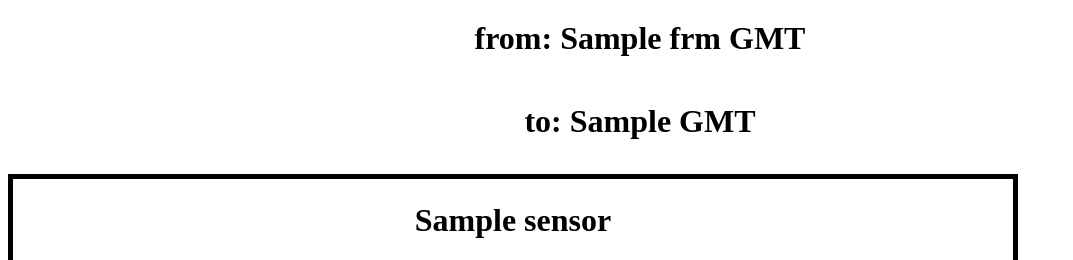
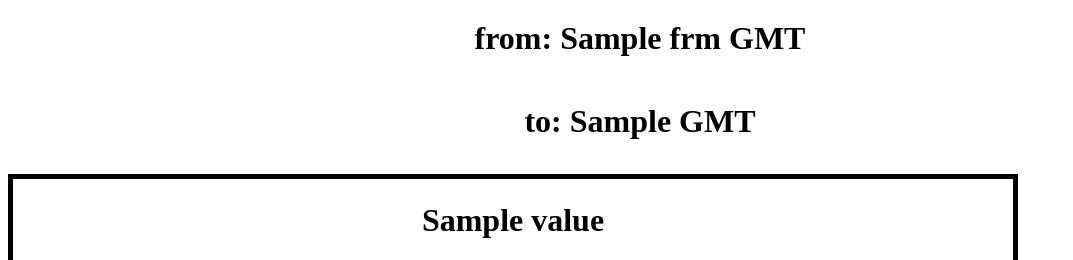
Before and after one commit to pellina01/project-study, a Flask app: template report-generator/templates/report.html in a window 1280 px wide. Shown: the part 139-399 px from the top of the page, without its empty margins (0-1073 px from the left). Run offline with Flask 2, Linux system fonts and the light colour scheme; the template is opened without the code that fills it: most values are stand-ins (such as "Sample title", 1, 10 or a date in 2020); parts of the project's set-up code (start-up, migrations or seed data) failed here and were passed over.

Commit message:
edit css

```diff
--- a/report-generator/main_rg.py
+++ b/report-generator/main_rg.py
@@ -18,8 +18,8 @@ def api():
     utc_to = request.args.get('to')
     title = request.args.get('title')
 
-    for sensor in sensors:
-        sensor_objs[sensor].generate_plot(utc_frm, utc_to)
+    for key in sensors:
+        sensor_objs[key].generate_plot(utc_frm, utc_to)
 
     frm = tz_corrector.set_to_ph(utc_frm)
     to = tz_corrector.set_to_ph(utc_to)
@@ -49,14 +49,14 @@ if __name__ == "__main__":
 
     with open('/home/ubuntu/project-study/report-generator/config.json', 'r') as file:
         data = json.loads(file.read())
-    sensors = ["ph", "tb", "temp", "do"]
+    sensors = {"ph":"pH", "tb":"turbidity", "temp":"temperature", "do":"dissolved oxygen"}
     sensor_objs = {}
 
     tz_corrector = tz("Asia/Manila")
 
-    for sensor in sensors:
-        sensor_objs[sensor] = chart(
-            sensor, dbase(tz_corrector, sensor, data['cloud']['database'],
+    for key in sensors:
+        sensor_objs[key] = chart(
+            key, dbase(tz_corrector, key, data['cloud']['database'],
                           data['cloud']['username'], data['cloud']['password'],
                           data['cloud']['influxHost']))
     reporter_host = "3.236.45.125:5000"
--- a/report-generator/templates/report.html
+++ b/report-generator/templates/report.html
@@ -78,10 +78,10 @@ body {
         <h1 class="center-txt">from: {{variables['frm']}} GMT</h1>
     	<h1 class="center-txt">to: {{variables['to']}} GMT</h1>
         <div class="container">
-        {% for sensor in variables['sensors'] %}
-        	<div class="div-{{sensor}}">
-	        	<h1 class="title">{{sensor}}</h1>
-	        	<img src="http://{{variables['host']}}/sensor/{{sensor}}" alt={{sensor}} class="image">
+        {% for key, value in variables['sensors'].items() %}
+        	<div class="div-{{key}}">
+	        	<h1 class="title">{{value}}</h1>
+	        	<img src="http://{{variables['host']}}/sensor/{{key}}" alt={{key}} class="image">
         	</div>
         {% endfor %}
         </div>
```
